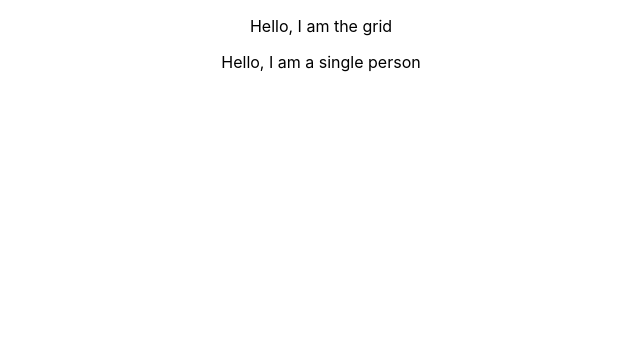
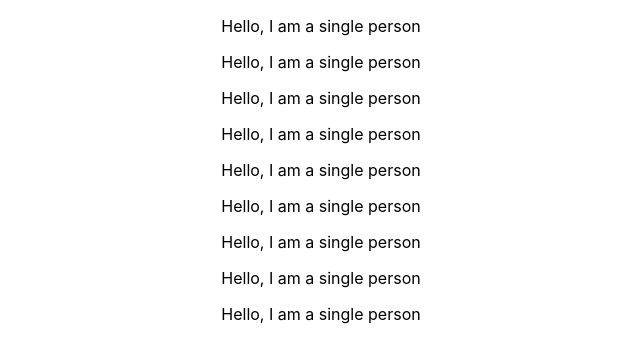
Before and after one commit to dlousa92/forcepointchallenge, a React (Create React App) app: page / in a window 1280 px wide. Shown: the top 362 px of the page, without its empty margins (319-959 px from the left). Built offline with nearby package versions, Linux system fonts and the light colour scheme; what react-router-redux would draw is missing.

Commit message:
for each person in the database render a single person square grid

```diff
--- a/src/components/Grid/Grid.js
+++ b/src/components/Grid/Grid.js
@@ -2,17 +2,15 @@ import React, { Component } from 'react'
 
 import Single from '../Single/Single'
 
-// The Grid will display all of the Single items inside of it
+// The Grid will display all of the Single person items inside of it
 
 class Grid extends Component {
   render () {
     return (
       <div className='App'>
         <p>
-          Hello, I am the grid
+          {this.props.data.persons.map((person, i) => <Single person={person} key={i} i={i} />)}
         </p>
-
-        <Single />
       </div>
     )
   }
```
